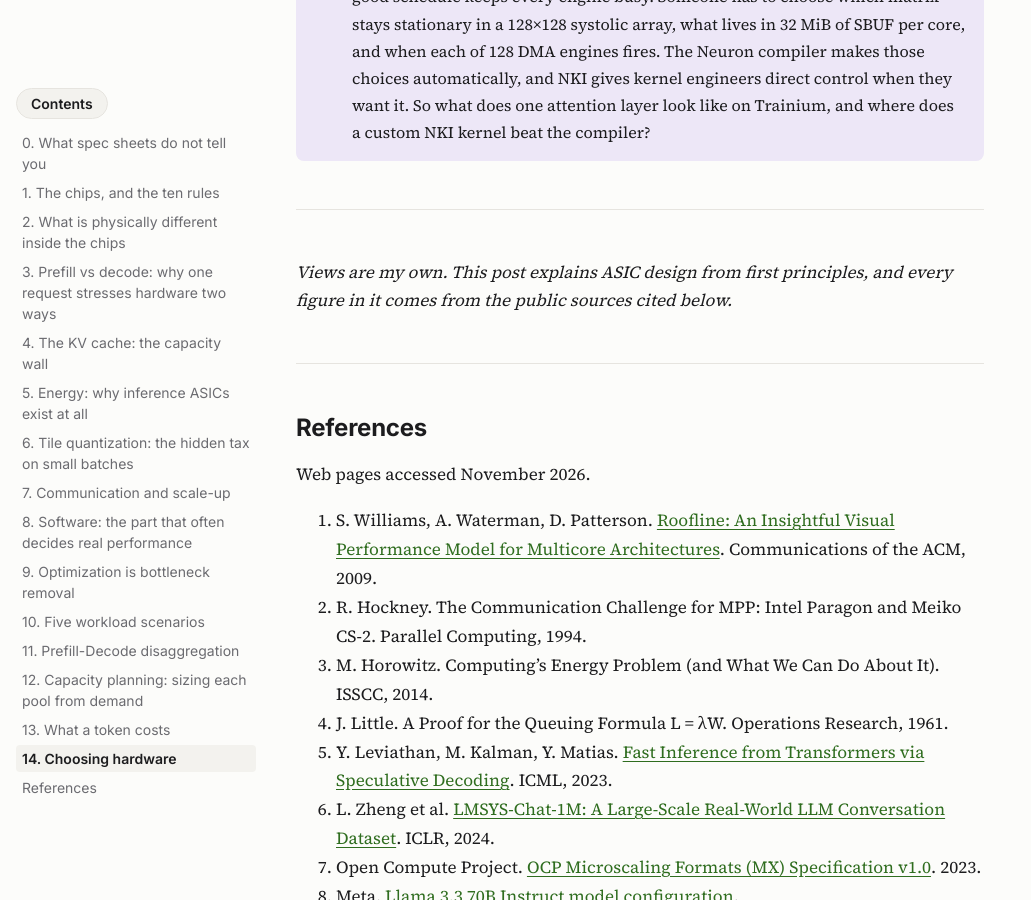
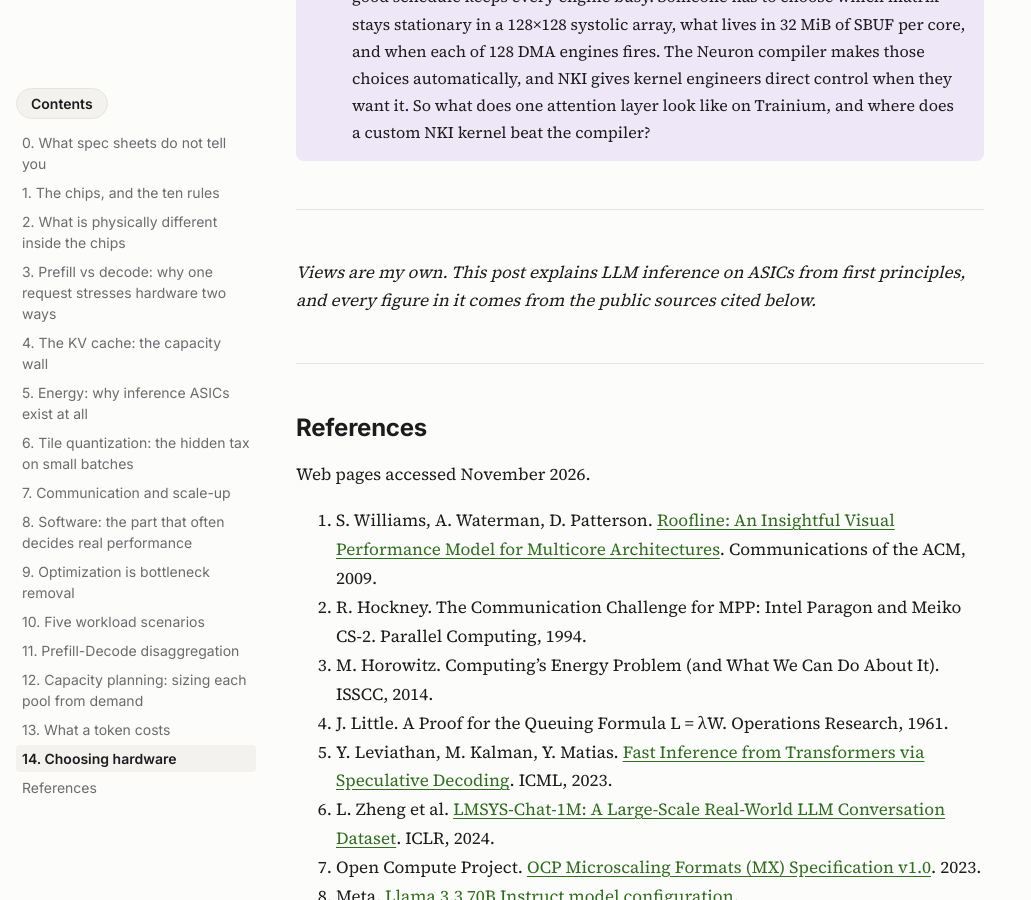
Before and after one commit to bananighosh/bananighosh.github.io, a Jekyll site: the page built from _posts/2026-11-16-flops-are-not-tokens.md, in a window 1280 px wide and 900 px high, scrolled down 30161 px. Shown: the whole window, without its empty margins (0-1031 px from the left). Built offline with Jekyll 4.4.1, drawn with Linux system fonts in a browser that asks for light colours.

Commit message:
Disclaimer: match the post's scope
Co-Authored-By: Claude Opus 5.5 <noreply@anthropic.com>
Claude-Session: https://claude.ai/code/session_01K2HJxVUv7i1duGErniTfDd

```diff
--- a/_posts/2026-11-16-flops-are-not-tokens.md
+++ b/_posts/2026-11-16-flops-are-not-tokens.md
@@ -625,7 +625,7 @@ In decode-heavy serving, most of the cost is decode, which is bound by HBM bandw
 
 ---
 
-<i>Views are my own. This post explains ASIC design from first principles, and every figure in it comes from the public sources cited below.</i>
+<i>Views are my own. This post explains LLM inference on ASICs from first principles, and every figure in it comes from the public sources cited below.</i>
 
 ---
 
```
